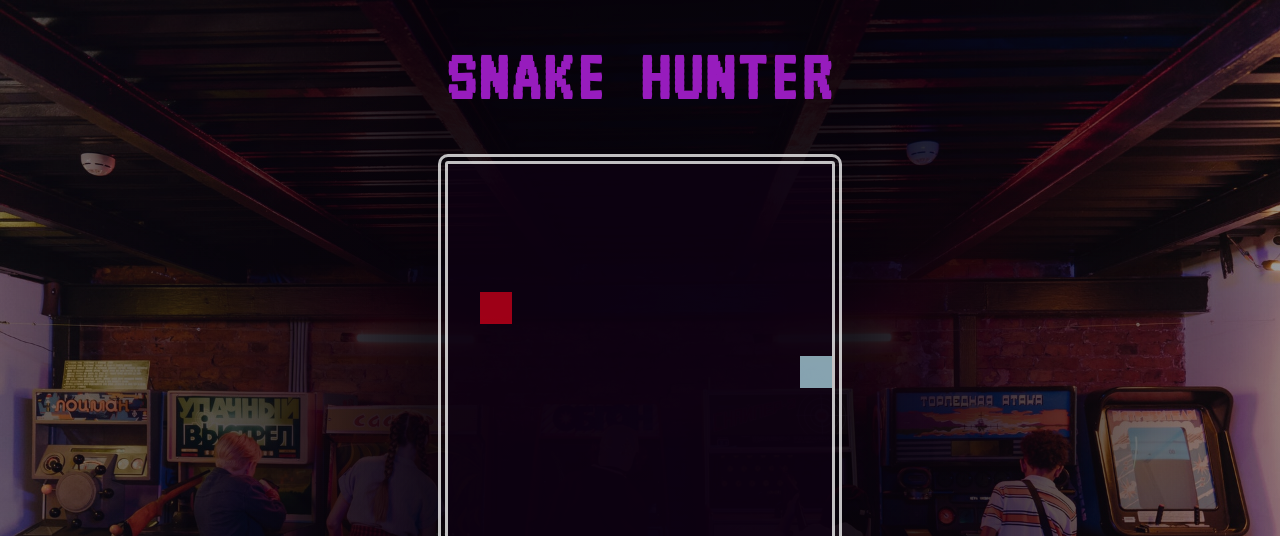
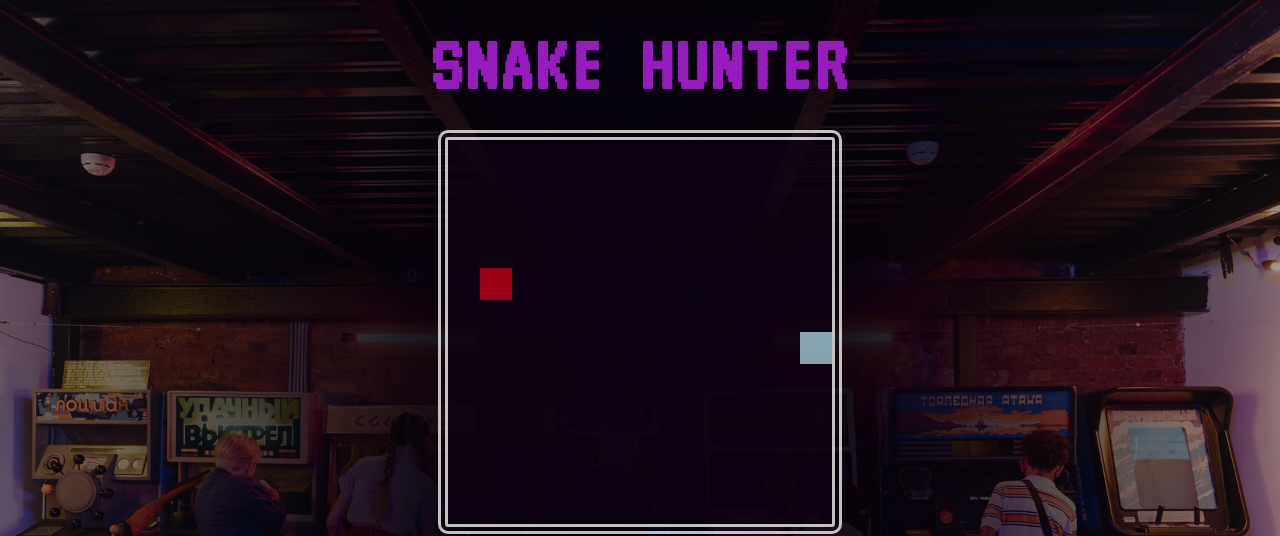
Before and after one commit to Igords-goncalves/Project-snake-game, a plain HTML site: page index.html in a window 1280 px wide. Shown: the top 536 px of the page. Drawn offline with Linux system fonts and the light colour scheme.

Commit message:
improviments

```diff
--- a/script.js
+++ b/script.js
@@ -40,14 +40,14 @@ document.addEventListener('keydown', update);
 
 // se o número do código for tal e a diração for diferente de tal a snake vai para tal direção
 function update(event) {
-    if (event.keyCode == 37 && direction != 'right') direction = 'left';
+    if (event.keyCode == 37 && direction != 'right') direction = 'left'; //Codigo da tecla
     if (event.keyCode == 38 && direction != 'down') direction = 'up';
     if (event.keyCode == 39 && direction != 'left') direction = 'right';
     if (event.keyCode == 40 && direction != 'up') direction = 'down';
 }
 
 function start() {
-    // se a cabeça da snake na posição x for maior que 15 e a direção for para direita ela vai receber o valor de 0 e vai aparecer do lado de 0
+    // se a cabeça da snake na posição x for maior que 12 e a direção for para direita ela vai receber o valor de 0 e vai aparecer do lado de 0
      // se a snake ultrapassar 15 e 0 de ponto negativo ela sumiria da tela
      //Pense no canavas como plano cartesiano onde a parede esquerda representa x
      //e a parede direita representa y
--- a/style.css
+++ b/style.css
@@ -10,8 +10,8 @@ h1 {
     font-weight: 700;
     color: #971cbd;
     letter-spacing: 3px;
-    font-size: 55pt;
-    margin: 40px;
+    font-size: 60pt;
+    margin: 25px;
 }
 
 canvas#snake {
```
